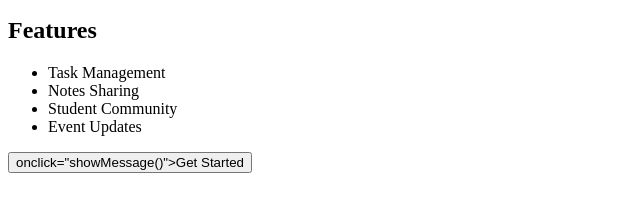
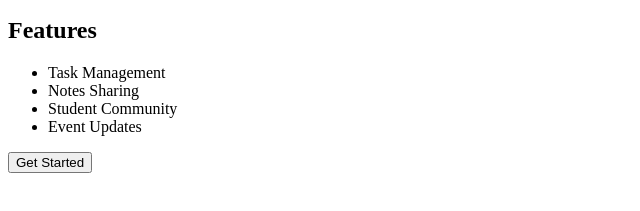
Before and after one commit to anamikagupta2003-glitch/strudent-productivity-app, a plain HTML site: page index.html in a window 1280 px wide. Shown: the part 101-312 px from the top of the page, without its empty margins (0-640 px from the left). Drawn offline with Linux system fonts and the light colour scheme.

Commit message:
Update index.html

```diff
--- a/index.html
+++ b/index.html
@@ -23,7 +23,9 @@
     <li>Event Updates</li>
   </ul>
 
-  <button> onclick="showMessage()">Get Started</button>
+  <button onclick="showMessage()">Get Started</button>
+
+  <script src="script.js"></script>
 
 </body>
 </html>
```
